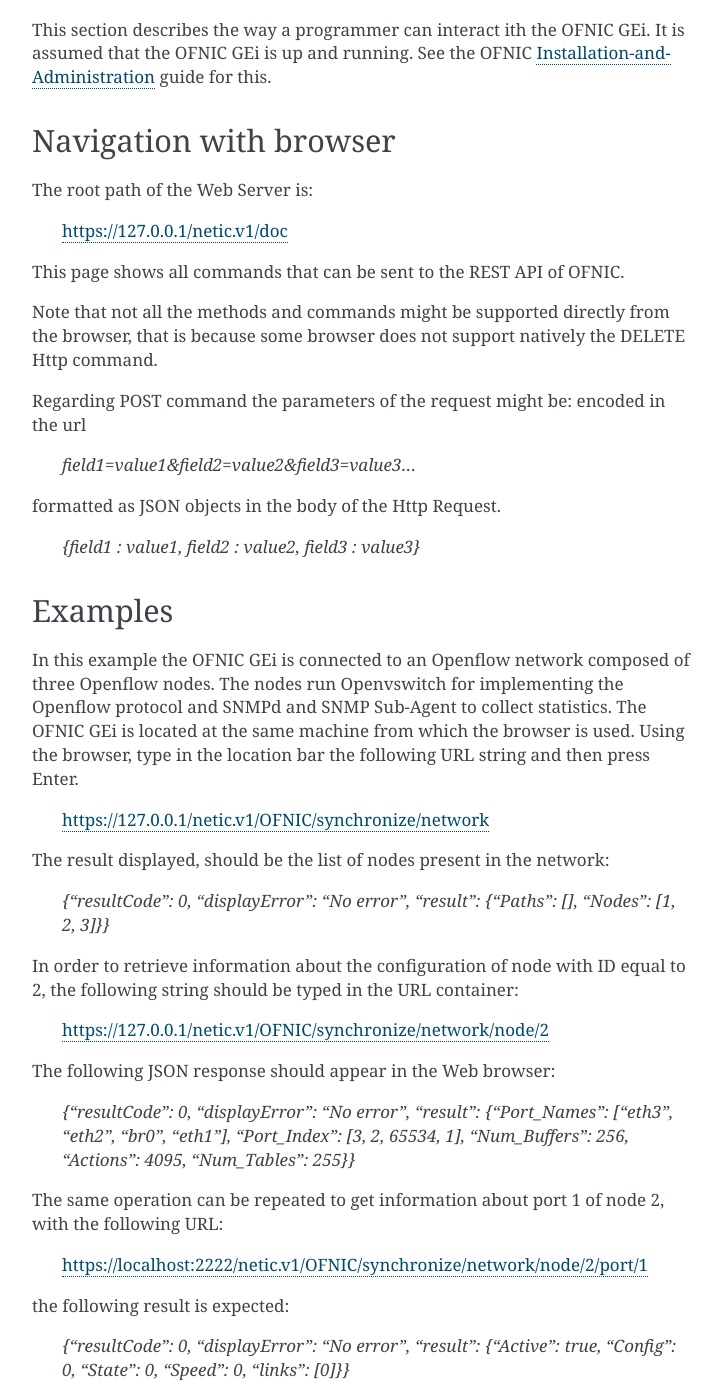
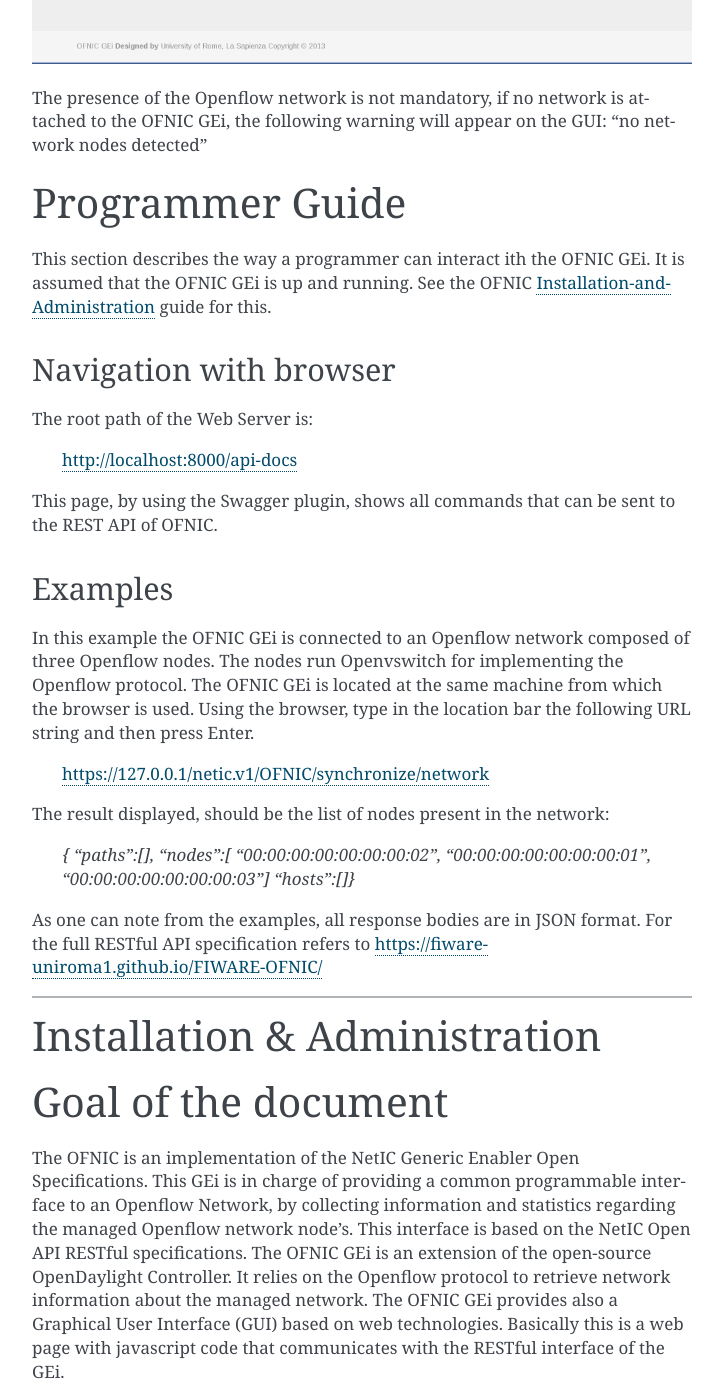
Before and after one commit to FIWARE-Archive/i2nd.OFNIC, a Sphinx documentation site: the page built from docs/index.rst, in a window 1280 px wide and 1400 px high, scrolled down 2337 px. Shown: the whole window, without its empty margins (388-1111 px from the left). Built offline with Sphinx 7.4.7, drawn with Linux system fonts in a browser that asks for light colours; some of the changed text lies outside the part shown.

Commit message:
Update docs

```diff
--- a/docs/index.rst
+++ b/docs/index.rst
@@ -43,13 +43,11 @@
 
 .. image:: OFNIC_GUI_a.png
 
-INSERT PICTURE HERE!!!________________________________________________________________
-
 The default username is 'admin' and can be authenticated with the password 'admin'. After logging in, one can note that the GUI is composed of four navigation tabs: Synchronization,Statistics, Routing, and Access Control. The Synchronization tab shows the network topology with an interactive diagram. Network nodes are clickable and additional information is shown if a node is selected. For example the number of Actions or Ports. Moreover the Displayed ports are clickable and show to which other network entity is the selected node connected to.
 
 The Statistics navigation tab, concerns about the presentation of network statistics collected by the OFNIC GEi. The dynamic network topology is present so the user can select nodes he might want to monitor from the graph. The Statistics tab is shown in the figure below.
 
-INSERT PICTURE HERE!!!________________________________________________________________
+.. image:: OFNIC_GUI_b.png
 
 The presence of the Openflow network is not mandatory, if no network is attached to the OFNIC GEi, the following warning will appear on the GUI: "no network nodes detected"
 
@@ -63,61 +61,30 @@
 
 The root path of the Web Server is:
 
-    https://127.0.0.1/netic.v1/doc
+    http://localhost:8000/api-docs
 
-This page shows all commands that can be sent to the REST API of OFNIC.
-
-Note that not all the methods and commands might be supported directly from the browser, that is because some browser does not support natively the DELETE Http command.
-
-Regarding POST command the parameters of the request might be:
-encoded in the url
-
-    *field1=value1&field2=value2&field3=value3...*
-
-formatted as JSON objects in the body of the Http Request.
-
-    *{field1 : value1, field2 : value2, field3 : value3}*
+This page, by using the Swagger plugin, shows all commands that can be sent to the REST API of OFNIC.
 
 
 Examples
 -----------------------------------------------------------------
 
-In this example the OFNIC GEi is connected to an Openflow network composed of three Openflow nodes. The nodes run Openvswitch for implementing the Openflow protocol and SNMPd and SNMP Sub-Agent to collect statistics. The OFNIC GEi is located at the same machine from which the browser is used. Using the browser, type in the location bar the following URL string and then press Enter.
+In this example the OFNIC GEi is connected to an Openflow network composed of three Openflow nodes. The nodes run Openvswitch for implementing the Openflow protocol. The OFNIC GEi is located at the same machine from which the browser is used. Using the browser, type in the location bar the following URL string and then press Enter.
 
     https://127.0.0.1/netic.v1/OFNIC/synchronize/network
 
 The result displayed, should be the list of nodes present in the network:
 
-    *{"resultCode": 0, "displayError": "No error", "result": {"Paths": [], "Nodes": [1, 2, 3]}}*
+        *{*
+        *"paths":[],*
+        *"nodes":[*
+        *"00:00:00:00:00:00:00:02",*
+        *"00:00:00:00:00:00:00:01",*
+        *"00:00:00:00:00:00:00:03"]*
+        *"hosts":[]}*
 
-In order to retrieve information about the configuration of node with ID equal to 2, the following string should be typed in the URL container:
-
-    https://127.0.0.1/netic.v1/OFNIC/synchronize/network/node/2
-
-The following JSON response should appear in the Web browser:
-
-    *{"resultCode": 0, "displayError": "No error", "result": {"Port_Names": ["eth3", "eth2", "br0", "eth1"], "Port_Index": [3, 2, 65534, 1], "Num_Buffers": 256, "Actions": 4095, "Num_Tables": 255}}*
-
-The same operation can be repeated to get information about port 1 of node 2, with the following URL:
-
-    https://localhost:2222/netic.v1/OFNIC/synchronize/network/node/2/port/1
-
-the following result is expected:
-
-    *{"resultCode": 0, "displayError": "No error", "result": {"Active": true, "Config": 0, "State": 0, "Speed": 0, "links": [0]}}*
-
-To retrieve statistics about a port of a certain node (for example port 1 of node 2) the following URL might be used:
-
-    https://localhost:2222/netic.v1/OFNIC/statistics/node/2/port/1
-
-and the results that appears in the browser shows the transmitted and received bytes of the specified port:
-
-    *{"resultCode": 0, "displayError": "No error", "result": {"Tx_bytes": 34, "Rx_bytes": 20}}*
-
-As one can note from the examples, all response bodies are in JSON format and three fields are always present:
-* resultCode: 0 for no errors, any other number for the occuring error.
-* displayError: a string that displays the type of error
-* result: the result of the request.
+As one can note from the examples, all response bodies are in JSON format.
+For the full RESTful API specification refers to https://fiware-uniroma1.github.io/FIWARE-OFNIC/
 
 
 -----------------------------------------------------------------
@@ -130,7 +97,7 @@
 Goal of the document
 ==============================================================
 
-The OFNIC is an implementation of the NetIC Generic Enabler Open Specifications. This GEi is in charge of providing a common programmable interface to an Openflow Network, by collecting information and statistics regarding the managed Openflow Network. This interface is based on the NetIC Open API RESTful specifications. The OFNIC GEi is an extension of the open-source OpenDaylight Controller [1]. It relies on the Openflow protocol to retrieve network information about the managed network. The OFNIC GEi provides also a Graphical User Interface (GUI) based on web technologies. Basically this is a web page with javascript code that communicates with the RESTful interface of the GEi.
+The OFNIC is an implementation of the NetIC Generic Enabler Open Specifications. This GEi is in charge of providing a common programmable interface to an Openflow Network, by collecting information and statistics regarding the managed Openflow network node's. This interface is based on the NetIC Open API RESTful specifications. The OFNIC GEi is an extension of the open-source OpenDaylight Controller. It relies on the Openflow protocol to retrieve network information about the managed network. The OFNIC GEi provides also a Graphical User Interface (GUI) based on web technologies. Basically this is a web page with javascript code that communicates with the RESTful interface of the GEi.
 
 Goal of this document is to provide a useful guide for the installation of OFNIC GEi, together with its GUI. The document starts describing basic software and hardware required to support the OFNIC GEi on top of a device. It then follows with specific technical information that might help users and administrators: running processes, diagnosis tests, network flows etc.
 
@@ -187,13 +154,6 @@
 
     *mvn clean install*
 
-Configuration
--------------------------------------------------------------
-
-qwertyqwertyqwert
-qwertqwertyqwert
-qwertqwertywertyu
-
 Running
 -------------------------------------------------------------
 Now OFNIC GEi is ready to start running. With a terminal locate in the main folder with the following content:
@@ -206,3 +166,97 @@
 
 The command reported below starts the OFNIC controller:
     *./run.sh*
+
+
+Sanity check procedures
+==============================================================
+
+The Sanity Check Procedures are the steps that a System Administrator will take to verify that an installation is ready to be tested. This is therefore a preliminary set of tests to ensure that obvious or basic malfunctioning is fixed before proceeding to unit tests, integration tests and user validation.
+
+End to End testing
+----------------------------------------------------------
+
+This is basically quick testing to check that everything is up and running.
+
+1. Launch ofnic with the command:
+
+    *./run.sh*
+
+2. To verify that the OFNIC GEi is loaded correctly it should display bootstrap complete in the terminal on which it was launched.
+
+.. image:: diagn_a.png
+
+3. Network nodes side, on ovs switch give the following command to verify that the device is correctly connected with the controller :
+
+    *ovs-vsctl show*
+
+it should display the following log message:
+
+* Bridge "br0"
+* Controller "tcp:127.0.0.1" is_connected: true
+* Port "br0"
+* Interface "br0" type: internal
+
+4. After this two checks have been done, the GEi should be up and ready. To test that is actually running a simple check can be done from the browser. Going with a normal internet browser application to the following address:
+
+    http://localhost:8000/api-docs
+
+should display the list of all API of OFNIC GEi.
+
+List of Running Processes
+---------------------------------------------------
+
+In order to list running processes on a Linux distribution one can use ps aux command. In order to get more filtered results one can use this more articulated command:
+
+    *ps aux | grep "Name_of_process"*
+
+In the machine that hosts the OFNIC GEi the run.sh process is required to be active.
+So by typing in the terminal:
+
+    *ps aux | grep run.sh*
+
+.. image:: diagn_b.png
+
+Network interfaces Up & Open
+------------------------------------------------------------
+
+The OFNIC GEi listens to the ports 6633, 2222 and 8080, with the following command you can verify it:
+
+    *netstat -lnptu | grep tcp*
+
+in the terminal you will see a list of the process listen on port 6633, 8080 and 2222.
+
+
+
+
+Diagnosis Procedures
+==============================================================
+
+OFNIC logs to the stdout on the terminal on which it was launched.
+
+Resource availability
+--------------------------------------------------------
+
+The required RAM depends on many factors such as network topology, number of flows in the network, frequency of the statistics updates, frequency of web service requests, etc.
+
+* Generally RAM size varies from 100 MB to 250 MB.
+* Usually the disk size required during run time is negligible.
+
+Remote Service Access
+-------------------------------------------
+
+User can verify the correct execution of the OFNIC, by directing the browser (all types are supported) to the following page:
+
+    http://localhost:8000/api-docs
+
+which should display a list of commands that can be sent to the interface. Note that if the browser app is not on the same machine of the GE, the remote IP address of the GEi can be used.
+
+Resource consumption
+--------------------------------------------------------
+
+The resource consumption is highly dependent on the number of network events processed. The minimum amount of RAM is nearly 200 MB so eventually in any lower amount of RAM means that the application did not load properly. Under normal working conditions RAM size reaches the order of 250 MB so values of greater orders mean that there is some malfunctioning. CPU percentage ranges and is highly dependent on the processor speed. However it should be noted that at idle state the OFNIC processor consumption can be even lower that 0.1%.
+
+I/O flows
+--------------------------------------------------------
+
+Port 2222 for RESTful API and port 6633 for the communication with the network nodes via OpenFlow plugin.
```
Also changed, not shown: docs/OFNIC_GUI_b.png (added), docs/diagn_a.png (added), docs/diagn_b.png (added).
